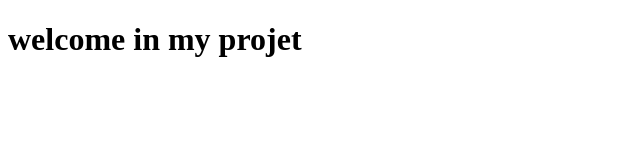
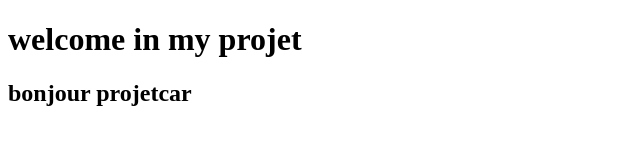
Before and after one commit to christelle1carine/projetcar, a plain HTML site: page index.html in a window 1280 px wide. Shown: the whole page, without its empty margins (0-640 px from the left). Drawn offline with Linux system fonts and the light colour scheme.

Commit message:
ajout du header2

```diff
--- a/index.html
+++ b/index.html
@@ -5,5 +5,6 @@
     </head>
     <body>
         <h1>welcome in my projet</h1>
+        <h2>bonjour projetcar</h2>
     </body>
 </html>
```
